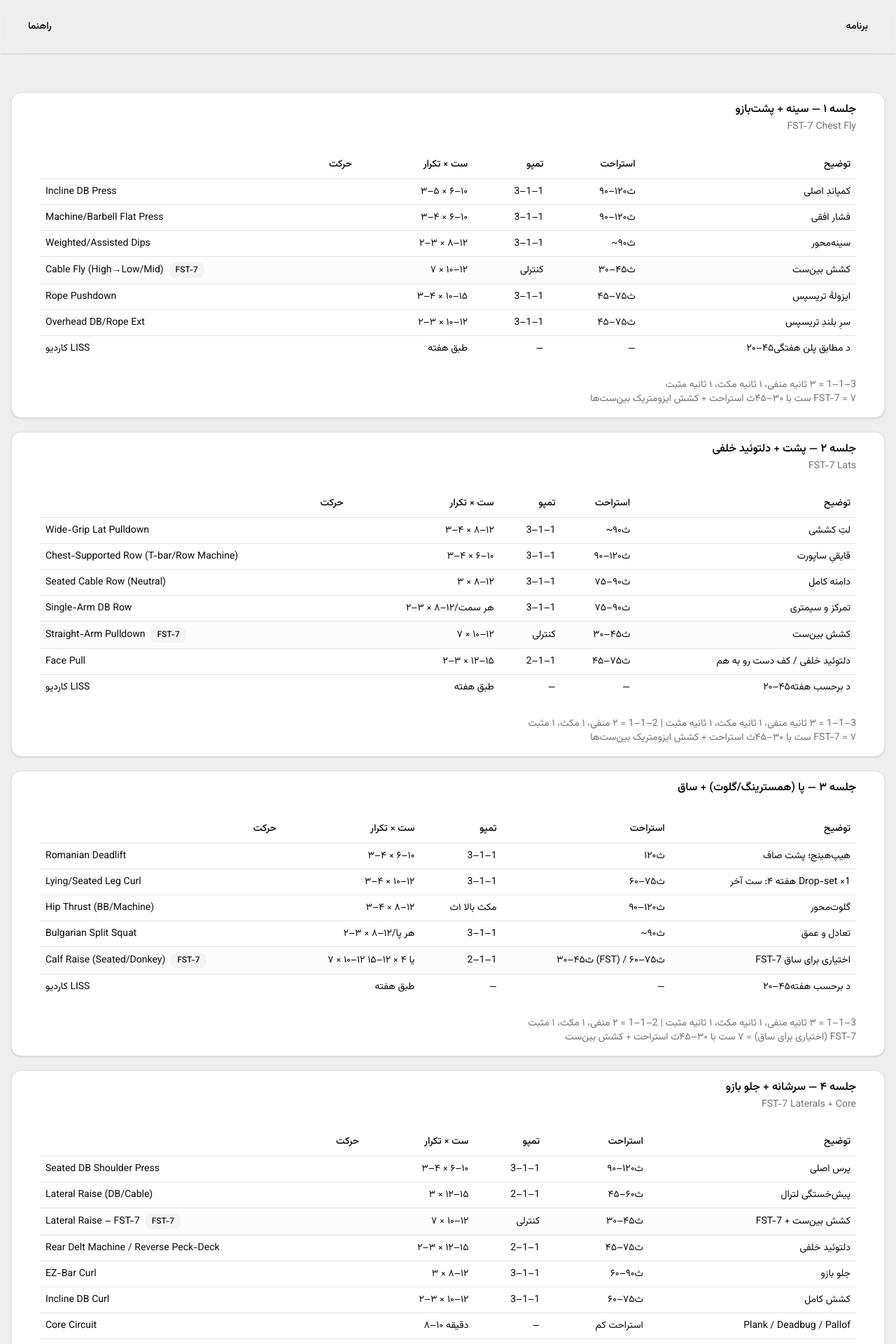
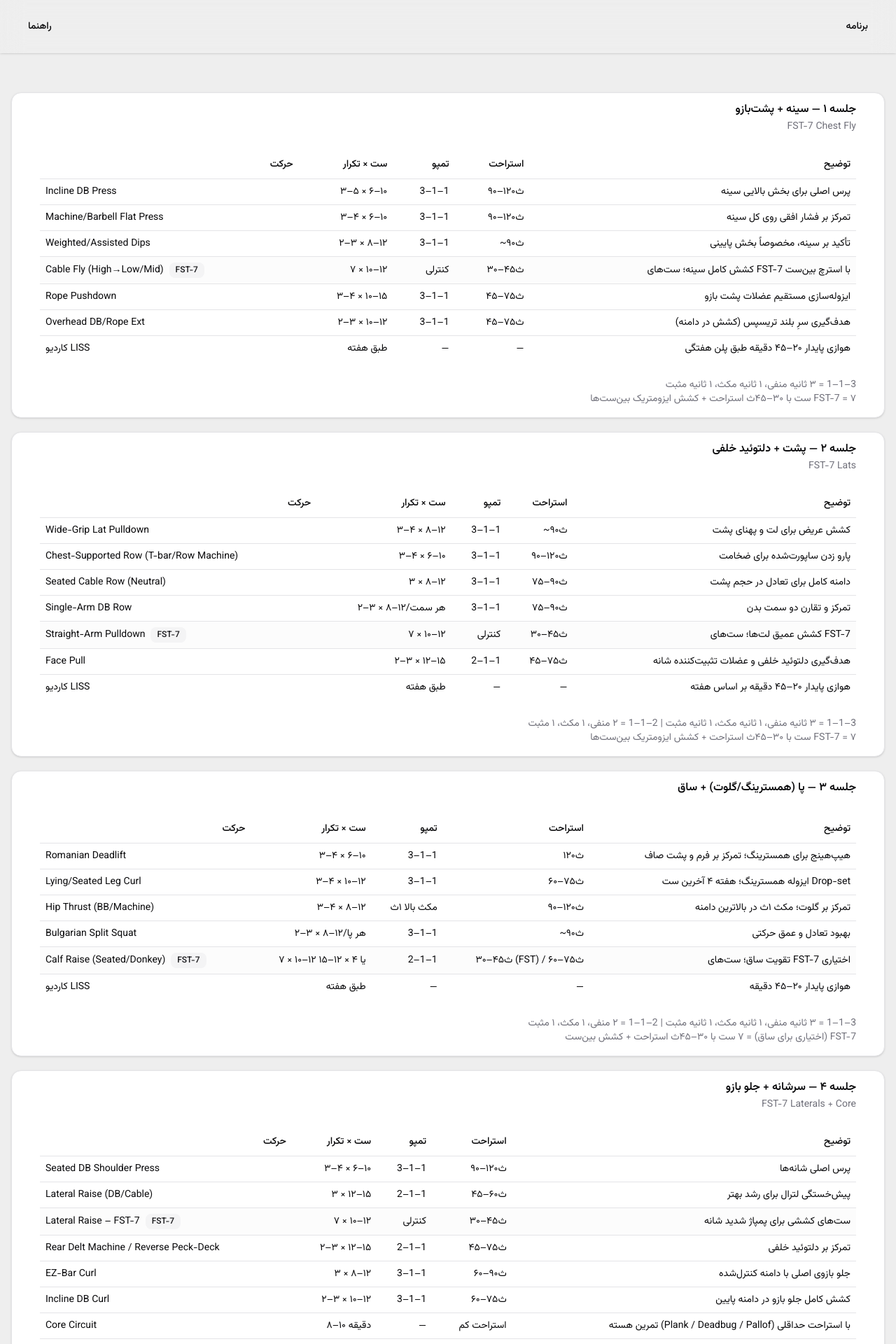
Before and after one commit to deaduchiha/gym-bro, a Next.js app: page / in a window 1280 px wide. Shown: the top 1920 px of the page at 70% size. Built offline with nearby package versions, Linux system fonts and the light colour scheme.

Commit message:
Update workout notes in month-1.ts for clarity and specificity across various exercises, enhancing user understanding of each movement's focus and intent.

```diff
--- a/src/plans/month-1.ts
+++ b/src/plans/month-1.ts
@@ -4,7 +4,7 @@ export const chestTricepsRows = [
     setsReps: "۳–۵ × ۶–۱۰",
     tempo: "3–1–1",
     rest: "۹۰–۱۲۰ث",
-    note: "کمپاندِ اصلی",
+    note: "پرس اصلی برای بخش بالایی سینه",
     copyText: "Incline DB Press",
   },
   {
@@ -12,7 +12,7 @@ export const chestTricepsRows = [
     setsReps: "۳–۴ × ۶–۱۰",
     tempo: "3–1–1",
     rest: "۹۰–۱۲۰ث",
-    note: "فشار افقی",
+    note: "تمرکز بر فشار افقی روی کل سینه",
     copyText: "Machine/Barbell Flat Press",
   },
   {
@@ -20,7 +20,7 @@ export const chestTricepsRows = [
     setsReps: "۲–۳ × ۸–۱۲",
     tempo: "3–1–1",
     rest: "~۹۰ث",
-    note: "سینه‌محور",
+    note: "تأکید بر سینه، مخصوصاً بخش پایینی",
     copyText: "Weighted/Assisted Dips",
   },
   {
@@ -28,7 +28,7 @@ export const chestTricepsRows = [
     setsReps: "۷ × ۱۰–۱۲",
     tempo: "کنترلی",
     rest: "۳۰–۴۵ث",
-    note: "کشش بین‌ست",
+    note: "کشش کامل سینه؛ ست‌های FST-7 با استرچ بین‌ست",
     fst7: true,
     copyText: "Cable Fly (High→Low",
   },
@@ -37,7 +37,7 @@ export const chestTricepsRows = [
     setsReps: "۳–۴ × ۱۰–۱۵",
     tempo: "3–1–1",
     rest: "۴۵–۷۵ث",
-    note: "ایزولهٔ تریسپس",
+    note: "ایزوله‌سازی مستقیم عضلات پشت بازو",
     copyText: "Rope Pushdown",
   },
   {
@@ -45,7 +45,7 @@ export const chestTricepsRows = [
     setsReps: "۲–۳ × ۱۰–۱۲",
     tempo: "3–1–1",
     rest: "۴۵–۷۵ث",
-    note: "سرِ بلندِ تریسپس",
+    note: "هدف‌گیری سرِ بلند تریسپس (کشش در دامنه)",
     copyText: "Overhead DB/Rope",
   },
   {
@@ -53,7 +53,7 @@ export const chestTricepsRows = [
     setsReps: "طبق هفته",
     tempo: "—",
     rest: "—",
-    note: "۲۰–۴۵د مطابق پلن هفتگی",
+    note: "هوازی پایدار ۲۰–۴۵ دقیقه طبق پلن هفتگی",
   },
 ];
 
@@ -63,7 +63,7 @@ export const backRearDeltsRows = [
     setsReps: "۳–۴ × ۸–۱۲",
     tempo: "3–1–1",
     rest: "~۹۰ث",
-    note: "لتِ کششی",
+    note: "کشش عریض برای لت و پهنای پشت",
     copyText: "Wide-Grip Lat Pulldown",
   },
   {
@@ -71,7 +71,7 @@ export const backRearDeltsRows = [
     setsReps: "۳–۴ × ۶–۱۰",
     tempo: "3–1–1",
     rest: "۹۰–۱۲۰ث",
-    note: "قایقیِ ساپورت",
+    note: "پارو زدن ساپورت‌شده برای ضخامت",
     copyText: "Chest-Supported Row (T-bar/Row Machine)",
   },
   {
@@ -79,7 +79,7 @@ export const backRearDeltsRows = [
     setsReps: "۳ × ۸–۱۲",
     tempo: "3–1–1",
     rest: "۷۵–۹۰ث",
-    note: "دامنه کامل",
+    note: "دامنه کامل برای تعادل در حجم پشت",
     copyText: "Seated Cable Row (Neutral)",
   },
   {
@@ -87,7 +87,7 @@ export const backRearDeltsRows = [
     setsReps: "۲–۳ × ۸–۱۲/هر سمت",
     tempo: "3–1–1",
     rest: "۷۵–۹۰ث",
-    note: "تمرکز و سیمتری",
+    note: "تمرکز و تقارن دو سمت بدن",
     copyText: "Single-Arm DB Row",
   },
   {
@@ -95,7 +95,7 @@ export const backRearDeltsRows = [
     setsReps: "۷ × ۱۰–۱۲",
     tempo: "کنترلی",
     rest: "۳۰–۴۵ث",
-    note: "کشش بین‌ست",
+    note: "کشش عمیق لت‌ها؛ ست‌های FST-7",
     fst7: true,
     copyText: "Straight-Arm Pulldown",
   },
@@ -104,7 +104,7 @@ export const backRearDeltsRows = [
     setsReps: "۲–۳ × ۱۲–۱۵",
     tempo: "2–1–1",
     rest: "۴۵–۷۵ث",
-    note: "دلتوئید خلفی / کف دست رو به هم",
+    note: "هدف‌گیری دلتوئید خلفی و عضلات تثبیت‌کننده شانه",
     copyText: "Face Pull",
   },
   {
@@ -112,7 +112,7 @@ export const backRearDeltsRows = [
     setsReps: "طبق هفته",
     tempo: "—",
     rest: "—",
-    note: "۲۰–۴۵د برحسب هفته",
+    note: "هوازی پایدار ۲۰–۴۵ دقیقه بر اساس هفته",
   },
 ];
 
@@ -122,7 +122,7 @@ export const legsHamGlutesCalvesRows = [
     setsReps: "۳–۴ × ۶–۱۰",
     tempo: "3–1–1",
     rest: "۱۲۰ث",
-    note: "هیپ‌هینج؛ پشت صاف",
+    note: "هیپ‌هینج برای همسترینگ؛ تمرکز بر فرم و پشت صاف",
     copyText: "Romanian Deadlift",
   },
   {
@@ -130,7 +130,7 @@ export const legsHamGlutesCalvesRows = [
     setsReps: "۳–۴ × ۱۰–۱۲",
     tempo: "3–1–1",
     rest: "۶۰–۷۵ث",
-    note: "هفته ۴: ست آخر Drop-set ×1",
+    note: "ایزوله همسترینگ؛ هفته ۴ آخرین ست Drop-set",
     copyText: "Lying/Seated Leg Curl",
   },
   {
@@ -138,7 +138,7 @@ export const legsHamGlutesCalvesRows = [
     setsReps: "۳–۴ × ۸–۱۲",
     tempo: "مکث بالا ۱ث",
     rest: "۹۰–۱۲۰ث",
-    note: "گلوت‌محور",
+    note: "تمرکز بر گلوت؛ مکث ۱ث در بالاترین دامنه",
     copyText: "Hip Thrust (BB/Machine)",
   },
   {
@@ -146,7 +146,7 @@ export const legsHamGlutesCalvesRows = [
     setsReps: "۲–۳ × ۸–۱۲/هر پا",
     tempo: "3–1–1",
     rest: "~۹۰ث",
-    note: "تعادل و عمق",
+    note: "بهبود تعادل و عمق حرکتی",
     copyText: "Bulgarian Split Squat",
   },
   {
@@ -154,7 +154,7 @@ export const legsHamGlutesCalvesRows = [
     setsReps: "۷ × ۱۰–۱۲ یا ۴ × ۱۲–۱۵",
     tempo: "2–1–1",
     rest: "۳۰–۴۵ث (FST) / ۶۰–۷۵ث",
-    note: "FST-7 اختیاری برای ساق",
+    note: "تقویت ساق؛ ست‌های FST-7 اختیاری",
     fst7: true,
     copyText: "Calf Raise (Seated/Donkey)",
   },
@@ -163,7 +163,7 @@ export const legsHamGlutesCalvesRows = [
     setsReps: "طبق هفته",
     tempo: "—",
     rest: "—",
-    note: "۲۰–۴۵د برحسب هفته",
+    note: "هوازی پایدار ۲۰–۴۵ دقیقه",
   },
 ];
 
@@ -173,7 +173,7 @@ export const shouldersBicepsCoreRows = [
     setsReps: "۳–۴ × ۶–۱۰",
     tempo: "3–1–1",
     rest: "۹۰–۱۲۰ث",
-    note: "پرس اصلی",
+    note: "پرس اصلی شانه‌ها",
     copyText: "Seated DB Shoulder Press",
   },
   {
@@ -181,7 +181,7 @@ export const shouldersBicepsCoreRows = [
     setsReps: "۳ × ۱۲–۱۵",
     tempo: "2–1–1",
     rest: "۴۵–۶۰ث",
-    note: "پیش‌خستگی لترال",
+    note: "پیش‌خستگی لترال برای رشد بهتر",
     copyText: "Lateral Raise (DB/Cable)",
   },
   {
@@ -189,7 +189,7 @@ export const shouldersBicepsCoreRows = [
     setsReps: "۷ × ۱۰–۱۲",
     tempo: "کنترلی",
     rest: "۳۰–۴۵ث",
-    note: "FST-7 + کشش بین‌ست",
+    note: "ست‌های کششی برای پمپاژ شدید شانه",
     fst7: true,
     copyText: "Lateral Raise – FST-7",
   },
@@ -198,7 +198,7 @@ export const shouldersBicepsCoreRows = [
     setsReps: "۲–۳ × ۱۲–۱۵",
     tempo: "2–1–1",
     rest: "۴۵–۷۵ث",
-    note: "دلتوئید خلفی",
+    note: "تمرکز بر دلتوئید خلفی",
     copyText: "Rear Delt Machine / Reverse Peck-Deck",
   },
   {
@@ -206,7 +206,7 @@ export const shouldersBicepsCoreRows = [
     setsReps: "۳ × ۸–۱۲",
     tempo: "3–1–1",
     rest: "۶۰–۹۰ث",
-    note: "جلو بازو",
+    note: "جلو بازوی اصلی با دامنه کنترل‌شده",
     copyText: "EZ-Bar Curl",
   },
   {
@@ -214,7 +214,7 @@ export const shouldersBicepsCoreRows = [
     setsReps: "۲–۳ × ۱۰–۱۲",
     tempo: "3–1–1",
     rest: "۶۰–۷۵ث",
-    note: "کشش کامل",
+    note: "کشش کامل جلو بازو در دامنه پایین",
     copyText: "Incline DB Curl",
   },
   {
@@ -222,7 +222,7 @@ export const shouldersBicepsCoreRows = [
     setsReps: "۸–۱۰ دقیقه",
     tempo: "—",
     rest: "استراحت کم",
-    note: "Plank / Deadbug / Pallof",
+    note: "تمرین هسته (Plank / Deadbug / Pallof) با استراحت حداقلی",
     copyText: "Core Circuit",
   },
   {
@@ -230,7 +230,7 @@ export const shouldersBicepsCoreRows = [
     setsReps: "طبق هفته",
     tempo: "—",
     rest: "—",
-    note: "۲۰–۴۵د برحسب هفته",
+    note: "هوازی پایدار ۲۰–۴۵ دقیقه",
   },
 ];
 
@@ -240,7 +240,7 @@ export const quadsCalvesRows = [
     setsReps: "۴–۵ × ۶–۱۲",
     tempo: "3–1–1",
     rest: "~۱۲۰ث",
-    note: "سنگین / کنترلی",
+    note: "فشار سنگین و کنترل‌شده روی کواد",
     copyText: "Hack Squat یا Leg Press",
   },
   {
@@ -248,7 +248,7 @@ export const quadsCalvesRows = [
     setsReps: "۳ × ۶–۱۰",
     tempo: "3–1–1",
     rest: "۱۲۰ث",
-    note: "تنه قائم",
+    note: "اسکوات با تنه قائم برای کواد",
     copyText: "Front Squat یا Goblet",
   },
   {
@@ -256,7 +256,7 @@ export const quadsCalvesRows = [
     setsReps: "۲–۳ × ۲۰–۳۰ قدم مجموع",
     tempo: "2–1–1",
     rest: "~۹۰ث",
-    note: "گام‌های یکنواخت",
+    note: "لانج پویا برای استقامت و حجم پا",
     copyText: "Walking Lunges",
   },
   {
@@ -264,7 +264,7 @@ export const quadsCalvesRows = [
     setsReps: "۷ × ۱۰–۱۲",
     tempo: "کنترلی",
     rest: "۳۰–۴۵ث",
-    note: "FST-7 کواد + کشش بین‌ست",
+    note: "کشش کامل کواد؛ ست‌های FST-7 با استرچ بین‌ست",
     fst7: true,
     copyText: "Leg Extension",
   },
@@ -273,7 +273,7 @@ export const quadsCalvesRows = [
     setsReps: "۴ × ۱۰–۱۵",
     tempo: "2–1–1",
     rest: "۶۰–۷۵ث",
-    note: "مکث بالا ۱ث",
+    note: "تمرکز بر ساق با مکث در بالاترین دامنه",
     copyText: "Standing Calf Raise",
   },
   {
@@ -281,6 +281,6 @@ export const quadsCalvesRows = [
     setsReps: "طبق هفته",
     tempo: "—",
     rest: "—",
-    note: "۲۰–۴۵د برحسب هفته",
+    note: "هوازی پایدار ۲۰–۴۵ دقیقه",
   },
 ];
```
